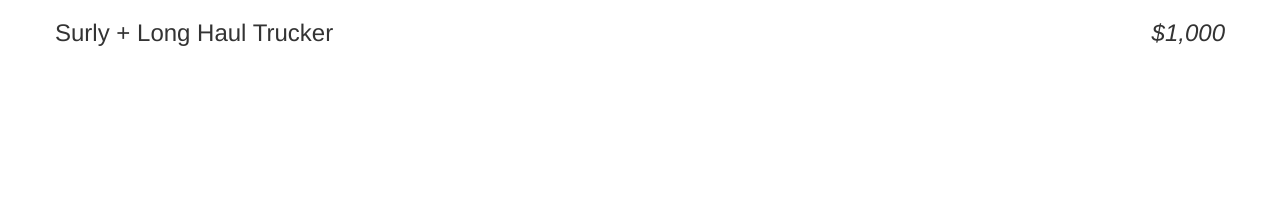
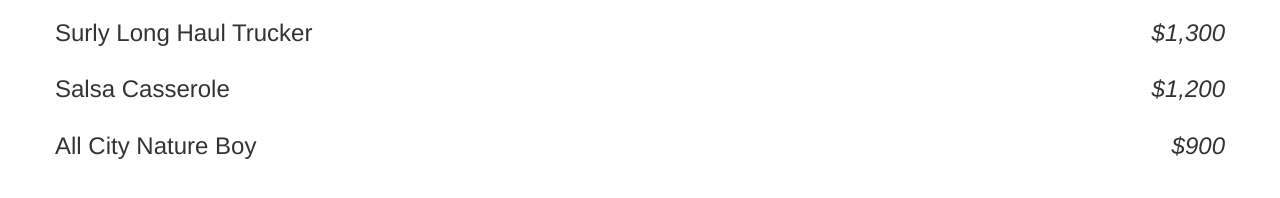
Before and after one commit to nealcpeters/learning_angular, a plain HTML site: page index.html in a window 1280 px wide. Drawn offline with Linux system fonts and the light colour scheme.

Commit message:
added more bikes, iterated over products in view

```diff
--- a/app.js
+++ b/app.js
@@ -1,6 +1,12 @@
 (function() {
-  var bike = {manufacturer: "Surly", model: "Long Haul Trucker", price: "$1,000"}
   var app = angular.module('store', []);
+
   app.controller('StoreController', function(){
-    this.product = bike;});
+    this.products = bikes;});
+
+  var bikes = [
+    {manufacturer: "Surly", model: "Long Haul Trucker", price: "$1,300", canPurchase: true, soldOut: false},
+    {manufacturer: "Salsa", model: "Casserole", price: "$1,200", canPurchase: true, soldOut: false},
+    {manufacturer: "All City", model: "Nature Boy", price: "$900", canPurchase: true, soldOut: false},
+  ];
 })();
--- a/index.html
+++ b/index.html
@@ -4,11 +4,12 @@
       <link rel="stylesheet" type="text/css" href="bootstrap.min.css" />
     </head>
     <body class="container" ng-controller="StoreController as store">
-      <div class="product row">
+      <div class="product row" ng-repeat="product in store.products">
         <h3>
-          {{store.product.manufacturer}} + {{store.product.model}}
-          <em class="pull-right">{{store.product.price}}</em>
+          {{product.manufacturer}} {{product.model}}
+          <em class="pull-right">{{product.price}}</em>
         </h3>
+
       </div>
       <script type="text/javascript" src="angular.min.js"></script>
       <script type="text/javascript" src="app.js"></script>
```
